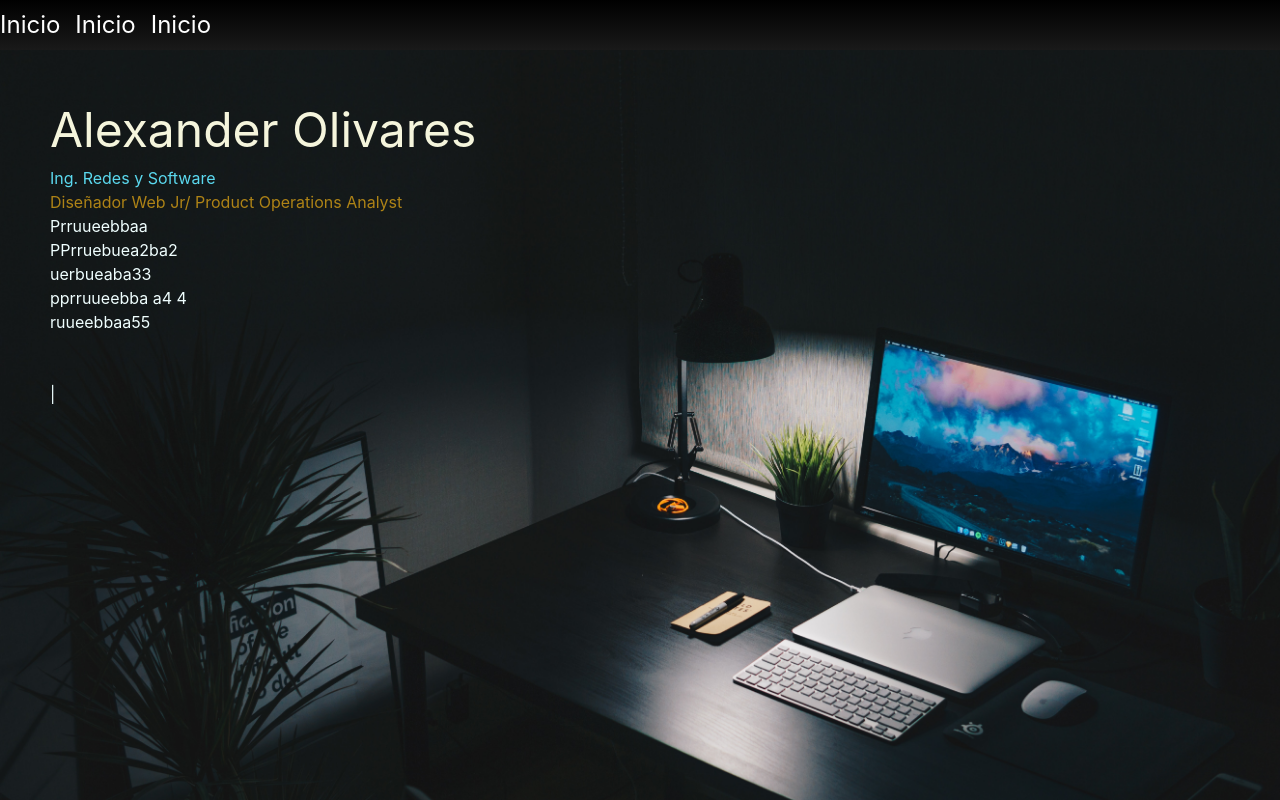
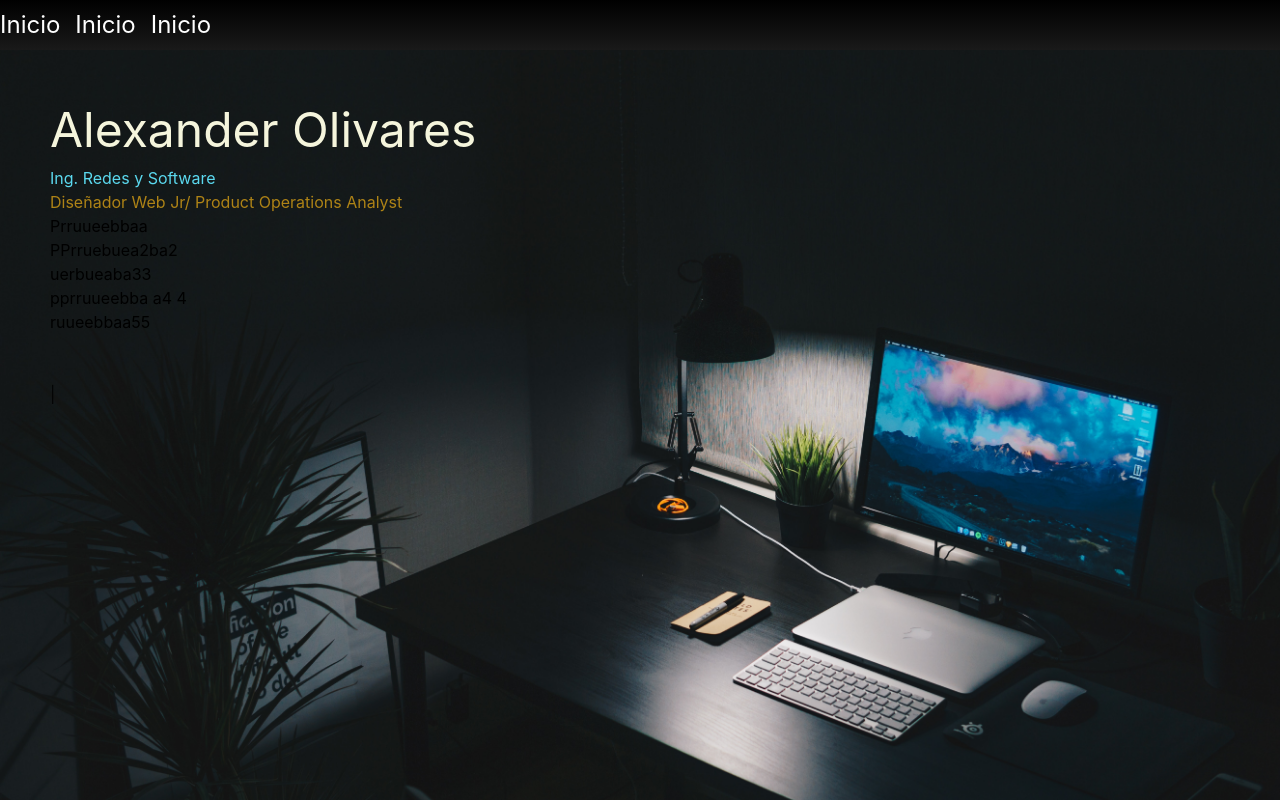
Before and after one commit to SimulationCartridge/Curriculum, a React (Vite) app in the folder Curriculum Alexander Olivares/: page / in a window 1280 px wide. Built offline with nearby package versions, Linux system fonts and the light colour scheme.

Commit message:
background-typing

```diff
--- a/Curriculum Alexander Olivares/src/App.css
+++ b/Curriculum Alexander Olivares/src/App.css
@@ -57,5 +57,5 @@ h1{
 }
 
 .typist{
-  color: azure;
+  color: rgb(0, 0, 0);
 }
--- a/Curriculum Alexander Olivares/src/components/codetyping.jsx
+++ b/Curriculum Alexander Olivares/src/components/codetyping.jsx
@@ -1,5 +1,6 @@
 import React from 'react';
 import Typist from 'react-typist';
+import 'react-typist/dist/Typist.css';
 
 const CodeTyping = () => {
   return (
--- a/Curriculum Alexander Olivares/src/components/header.jsx
+++ b/Curriculum Alexander Olivares/src/components/header.jsx
@@ -1,5 +1,5 @@
 import React from "react";
-import CodeTyping from "./codetyping";
+import CodeTyping from "./codetyping.jsx";
 
 function Header () {
     return(
```
